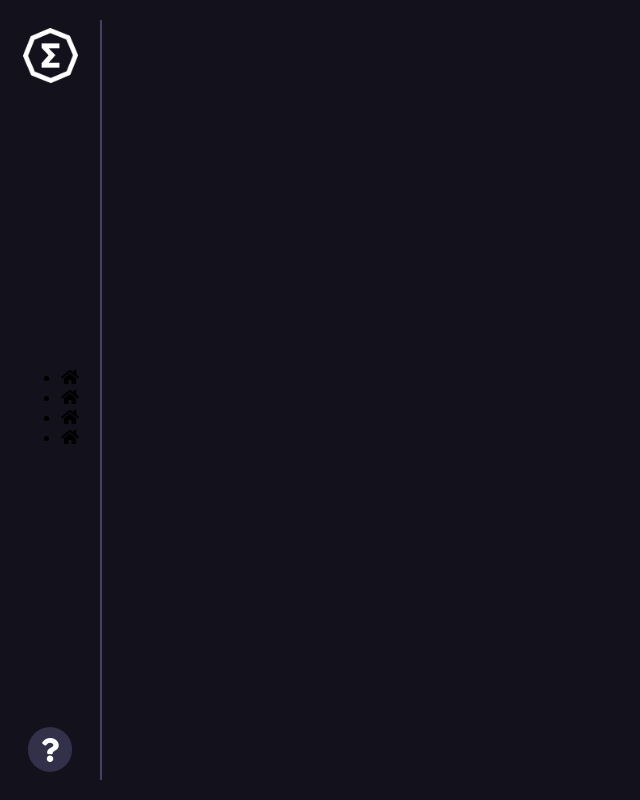
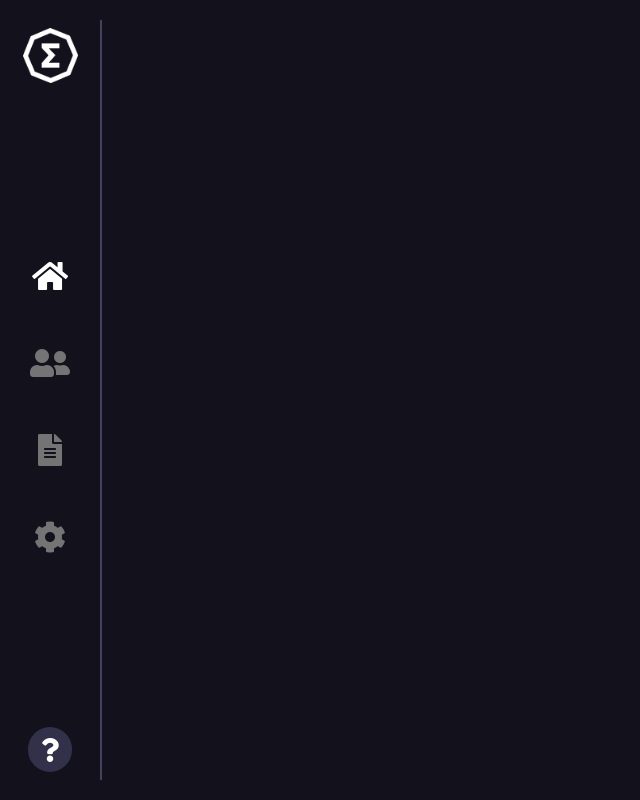
Before and after one commit to anon-real/ErgoTeam, a React (Create React App) app: page / in a window 1280 px wide. Shown: the whole page, without its empty margins (0-640 px from the left). Built offline with nearby package versions, Linux system fonts and the light colour scheme.

Commit message:
add sidebar menues

```diff
--- a/src/App.css
+++ b/src/App.css
@@ -42,6 +42,21 @@
   justify-content: space-between;
   align-items:center;
 }
+.App-sidebar-container ul{
+  list-style-type: none;
+  padding: 0px;
+}
+
+.App-sidebar-container li{
+  padding:3vh;
+  font-size:2rem;
+  color:#747474;
+}
+
+.App-sidebar-container li .active{
+  color:white;
+}
+
 
 .App-sidebar-logo img{
   width:55px
--- a/src/Components/Sidebar/index.js
+++ b/src/Components/Sidebar/index.js
@@ -10,16 +10,16 @@ export default function Sidebar(){
             <div>
                 <ul>
                     <li>
-                        <i className="fas fa-home"/>
+                        <i className="fas fa-home active"/>
                     </li>
                     <li>
-                        <i className="fas fa-home"/>
+                        <i className="fas fa-user-friends"/>
                     </li>
                     <li>
-                        <i className="fas fa-home"/>
+                        <i className="fas fa-file-alt"/>
                     </li>
                     <li>
-                        <i className="fas fa-home"/>
+                        <i className="fas fa-cog"/>
                     </li>
                 </ul>
             </div>
--- a/src/index.css
+++ b/src/index.css
@@ -6,8 +6,10 @@ body {
   -webkit-font-smoothing: antialiased;
   -moz-osx-font-smoothing: grayscale;
   background-color: #12111C;
+  color:white;
   font-size:16px;
 }
+
 
 code {
   font-family: source-code-pro, Menlo, Monaco, Consolas, 'Courier New',
```
Also changed, not shown: 1 other file (tests, documents, lock files or other folders).
